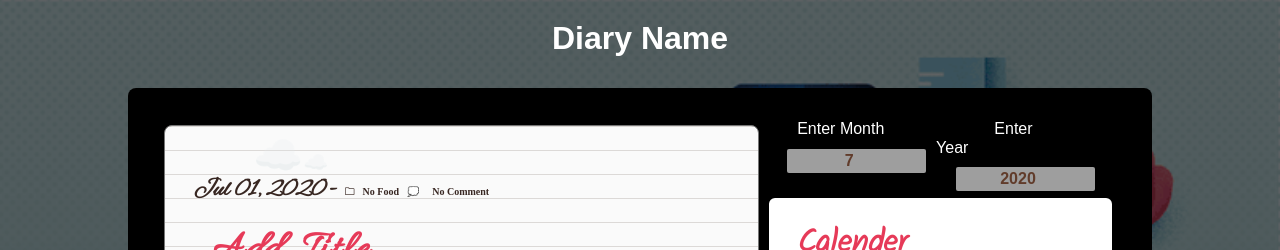
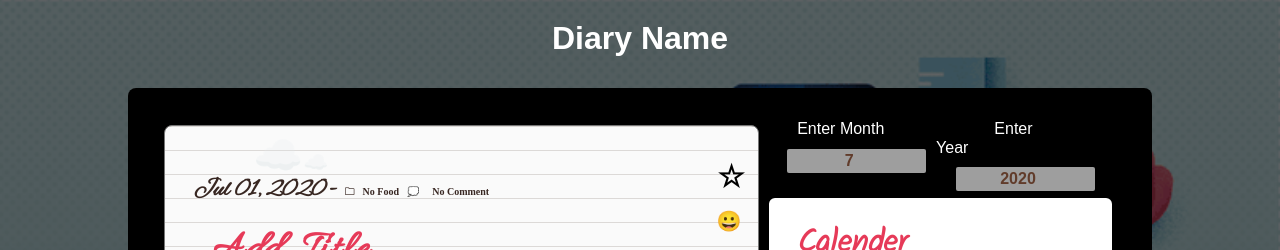
Before and after one commit to prashant280920/Personal_Diary_WebApp, a React (Create React App) app: page / in a window 1280 px wide. Shown: the top 250 px of the page. Built offline with nearby package versions, Linux system fonts and the light colour scheme; grey boxes are pictures that could not be loaded; a web font is replaced by a local one.

Commit message:
added favorite option

```diff
--- a/public/index.html
+++ b/public/index.html
@@ -48,7 +48,8 @@
      //})
     //}
     function trying(){
-      console.log(this.event.target.textContent)
+      console.log(this.event.target.classList.value)
+      var fav = this.event.target.classList.value
       var date = this.event.target.textContent
       if (date.length === 1){
         date = "0"+date
@@ -56,8 +57,16 @@
       var b = document.getElementsByClassName("H1")[0].innerHTML
       var c = b.replace(b.slice(4,6),date)
       document.getElementsByClassName("H1")[0].innerHTML = c;
+     var star = document.getElementById("favorite");
+     if(fav.includes("fav")){
+      star.textContent = "⭐";
+      star.style.left="92%";
+     }else{
+      star.textContent = "☆";
+      star.style.left="93%";
+     }
+    }
 
-    }
     </script>>
   </body>
 </html>
--- a/src/components/Diary/diary.css
+++ b/src/components/Diary/diary.css
@@ -184,6 +184,21 @@ textarea:focus{
 	color:black;
 
 }
+#favorite{
+	position:absolute;
+	top:5%;
+	left:93%;
+	color:black;
+	font-weight: 900;
+	font-size:30px;
+	transition: transform .25s ease-in-out;
+}
+#favorite:hover{
+	transform:scale(1.5);
+}
+.fav{
+	background-color:yellow;
+}
 .H2-Dark{
 	color:yellow;
 }
@@ -216,8 +231,8 @@ textarea:focus{
  	letter-spacing:3px;*/
 
 	position:absolute;
-	top:25%;
-	right:5%;
+	top:12%;
+	right:3%;
 
 }
 .H5{
--- a/src/components/Diary/diary.js
+++ b/src/components/Diary/diary.js
@@ -24,15 +24,48 @@ class Diary extends React.Component {
 
 	onMonthChange = (e) => {
 		var a = e.target.value
-		console.log(a)
+		console.log("monthchange")
 		if (a <=12 && a>=1){
 			this.setState({Month:parseInt(e.target.value)})
+			var month = document.getElementsByClassName("H1")[0].innerHTML
+			 var c = month.replace(month.slice(0,3),this.monthInText(this.state.Month));
+			 document.getElementsByClassName("H1")[0].innerHTML = c;
 		}
 
 	}
 	 onYearChange = (e) => {
+	 	console.log("year")
 		this.setState({Year:parseInt(e.target.value)})
+
+		var year = document.getElementsByClassName("H1")[0].innerHTML
+			 var c = year.replace(year.slice(8,12),(e.target.value));
+			 document.getElementsByClassName("H1")[0].innerHTML = c;
 	}
+	changeFavSymbol = (e) => {
+    var content = e.target.textContent;
+    var date = document.getElementsByClassName("H1")[0].innerHTML.slice(4,6);
+    if (date[0]==="0"){
+        date = date[1];
+
+      }
+    if (content === "☆"){
+      e.target.textContent='⭐';
+      e.target.style.left="92%";
+      e.target.title="Remove Favorite";
+
+      console.log(date)
+
+       document.getElementById(date).classList.add("fav")
+    }
+    else{
+      e.target.textContent='☆';
+      e.target.style.left="93%";
+      e.target.title="Add Favorite";
+       document.getElementById(date).classList.remove("fav")
+    }
+
+  }
+
 	changeTheme = () => {
 
 	  console.log("Ka Ho")
@@ -70,14 +103,14 @@ class Diary extends React.Component {
 
 					<h2 className="H1">{`${this.monthInText(this.state.Month)}`} 01, {`${this.state.Year}`} -<div className="dib stylechar"> &#128448;</div><div className="dib styleletter"> No Food</div><Emoji className="dib stylechar" symbol="💭" label="Comment" /> <div className="dib styleletter"> No Comment</div></h2>
 					<div className="H4"><Emoji className="cld" symbol="☁️" label="cloud" /><Emoji className="dib cloud" symbol="☁️" label="cloud" /></div>
-					<div id="emoji-dropdown"><div className="dropdown"> <Emoji className="dropbtn" symbol="😀" label="smiley" /><div className="dropdown-content">
+					<div id="emoji-dropdown" className="pointer"><div title="Add Emoji"  className="dropdown"> <Emoji className="dropbtn" symbol="😀" label="smiley" /><div className="dropdown-content">
 						<EmojiList/>
 					</div></div></div>
 					{/*<button id="btt" onClick={this.changeTheme}>Light Mode</button>*/}
 					<h6 className="H2">---------------------------------------------------<div className="dib star">{/*&#8902;&#128448;*/}	&#9734;</div>-------------------------------------------------------</h6>
 					<h6 className="H3">---------------------------------------------------<div className="dib star">&#8902;</div>-------------------------------------------------------</h6>
 					<div className="H5"><Emoji className="cld" symbol="☁️" label="cloud" /><Emoji className="dib cloud" symbol="☁️" label="cloud" /><Emoji className="cld" symbol="☁️" label="cloud" /><Emoji className="dib cloud" symbol="☁️" label="cloud" /><Emoji className="cld" symbol="☁️" label="cloud" /><Emoji className="dib cloud" symbol="☁️" label="cloud" /><Emoji className="cld" symbol="☁️" label="cloud" /><Emoji className="dib cloud" symbol="☁️" label="cloud" /><Emoji className="cld" symbol="☁️" label="cloud" /><Emoji className="dib cloud" symbol="☁️" label="cloud" /><Emoji className="cld" symbol="☁️" label="cloud" /><Emoji className="dib cloud" symbol="☁️" label="cloud" /><Emoji className="cld" symbol="☁️" label="cloud" /><Emoji className="dib cloud" symbol="☁️" label="cloud" /><Emoji className="cld" symbol="☁️" label="cloud" /><Emoji className="dib cloud" symbol="☁️" label="cloud" /></div>
-
+					<span id='favorite' title="Add Favorite" className="pointer" onClick={this.changeFavSymbol}  role="img" aria-label="">☆</span>
 				</div>
 				<div className="dib ml1 h-100 rightclm">
 					<div className="w-100 " id="search-box">
```
Lines whose indentation alone changed are shown as unchanged.
